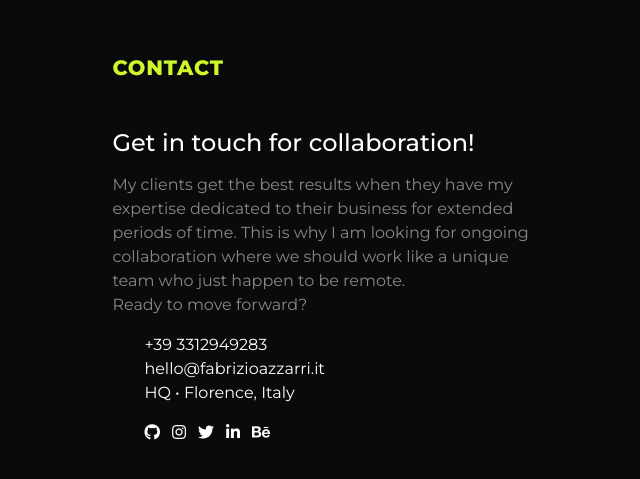
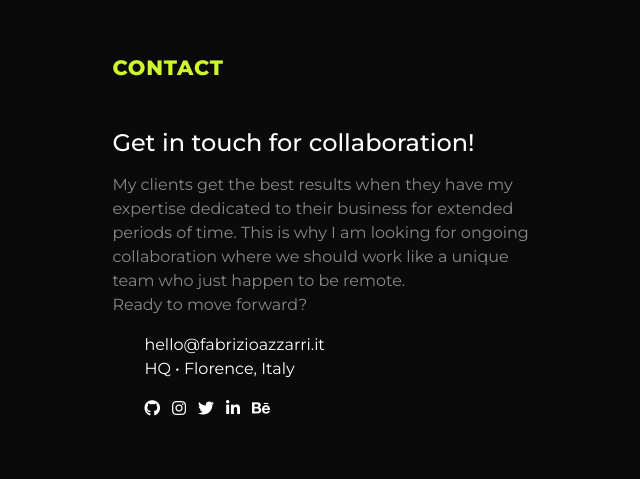
Before and after one commit to fabriazza/personal-cv, a plain HTML site: page index.html in a window 1280 px wide. Shown: the part 7707-8186 px from the top of the page, without its empty margins (196-836 px from the left). Drawn offline with nearby package versions, Linux system fonts and the light colour scheme.

Commit message:
fix: remove phone

```diff
--- a/index.html
+++ b/index.html
@@ -329,7 +329,6 @@
                 <h4 class="mb-3">Get in touch for collaboration!</h4>
                 <p>My clients get the best results when they have my expertise dedicated to their business for extended periods of time. This is why I am looking for ongoing collaboration where we should work like a unique team who just happen to be remote.<br>Ready to move forward?</p>
                 <ul class="contact-link">
-                  <li><a href="tel:+393312949283">+39 3312949283</a></li>
                   <li><a href="mailto:hello@fabrizioazzarri.it">hello@fabrizioazzarri.it</a></li>
                   <li>HQ • Florence, Italy</li>
                 </ul>
```
